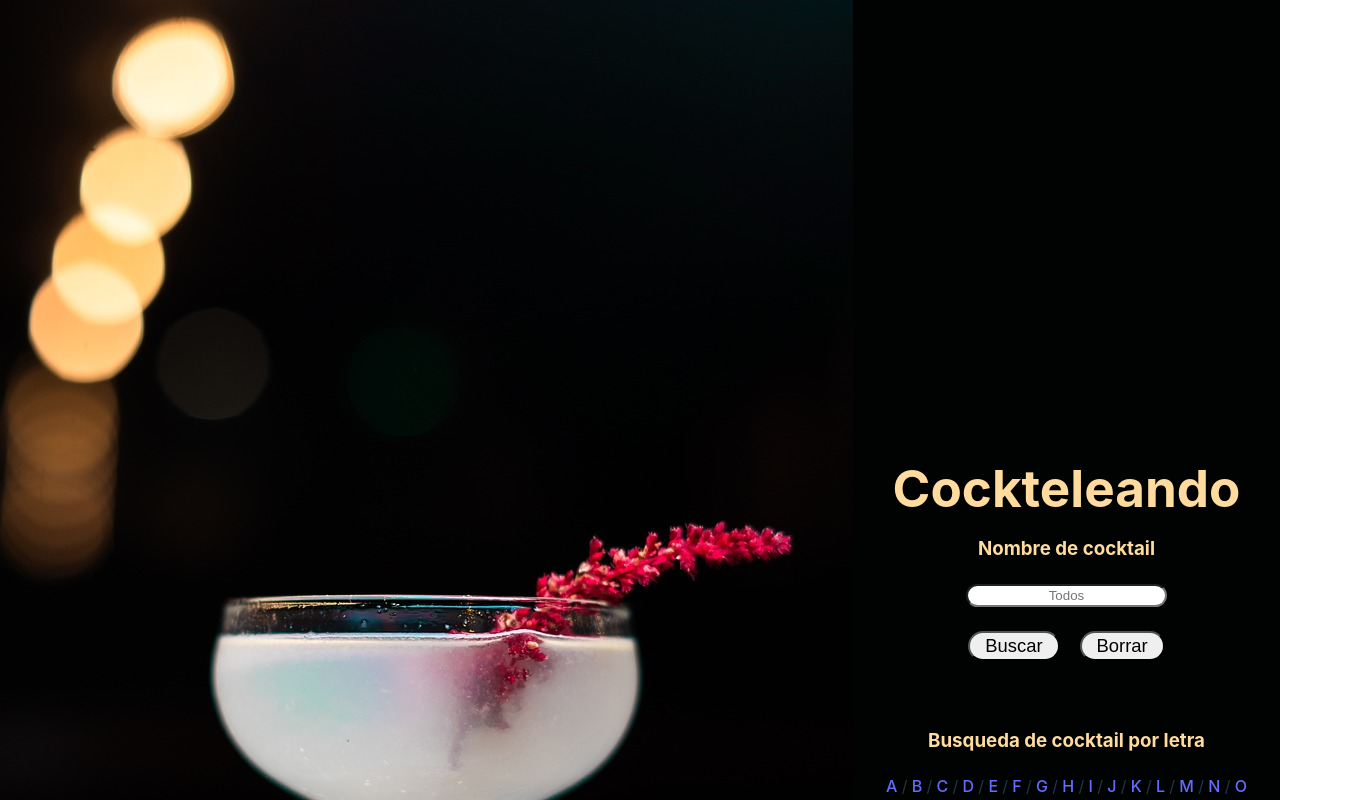
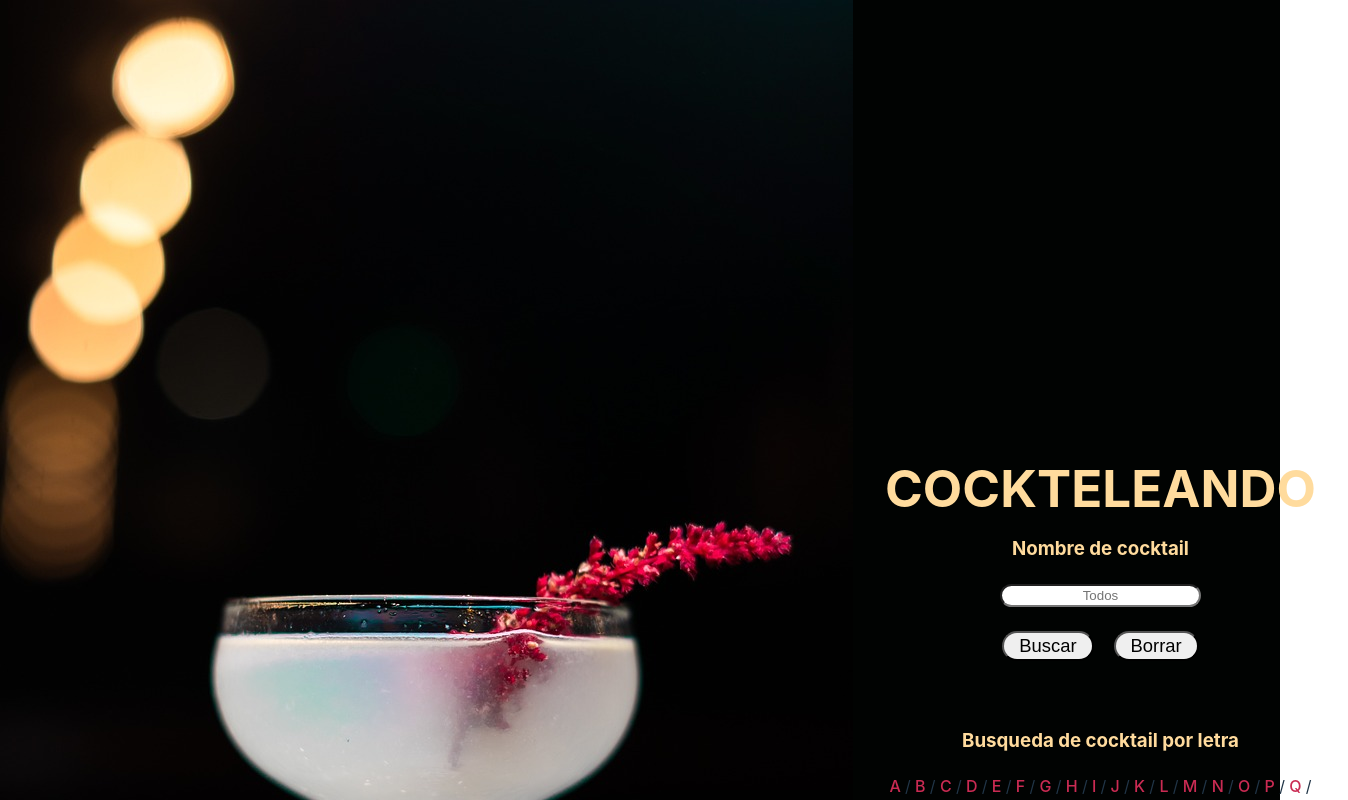
Before and after one commit to Begofv/Cockteleando, a React (Vite) app: page / in a window 1280 px wide. Shown: the top 800 px of the page, 1348 px wide, since content can reach past the window. Built offline with nearby package versions, Linux system fonts and the light colour scheme.

Commit message:
css letras

```diff
--- a/src/App.css
+++ b/src/App.css
@@ -58,11 +58,6 @@ li, h4{
   color:#ffdb9d;
 }
 
-#div-img {
-  display: grid;
-  grid-template-columns: 1fr 1fr 1fr;
-}
-
 #imgNombre {
   height: 25rem;
   margin: -15px 15px 35px 15px;
@@ -79,10 +74,13 @@ li, h4{
 .p-letra {
   margin: 0;
   cursor: pointer;
+  color: #ffdb9d;
 }
 
 .a-letra {
   cursor: pointer;
+  color: #ca2b53;
+
 }
 
 #inputName {
--- a/src/App.jsx
+++ b/src/App.jsx
@@ -8,7 +8,7 @@ import './App.css'
 
 function App() {
   return (
-    <h1>Cockteleando</h1>
+    <h1>COCKTELEANDO</h1>
   )
 }
 
--- a/src/index.css
+++ b/src/index.css
@@ -15,11 +15,11 @@
 
 a {
   font-weight: 500;
-  color: #646cff;
+  color: #ffdb9d;
   text-decoration: inherit;
 }
 a:hover {
-  color: #535bf2;
+  color: #ffdb9d;
 }
 
 body {
@@ -49,7 +49,7 @@ button {
   transition: border-color 0.25s;
 }
 button:hover {
-  border-color: #646cff;
+  border-color: #ffdb9d;
 }
 button:focus,
 button:focus-visible {
@@ -62,7 +62,7 @@ button:focus-visible {
     background-color: #ffffff;
   }
   a:hover {
-    color: #747bff;
+    color: #ffdb9d;
   }
   button {
     background-color: #f9f9f9;
```
